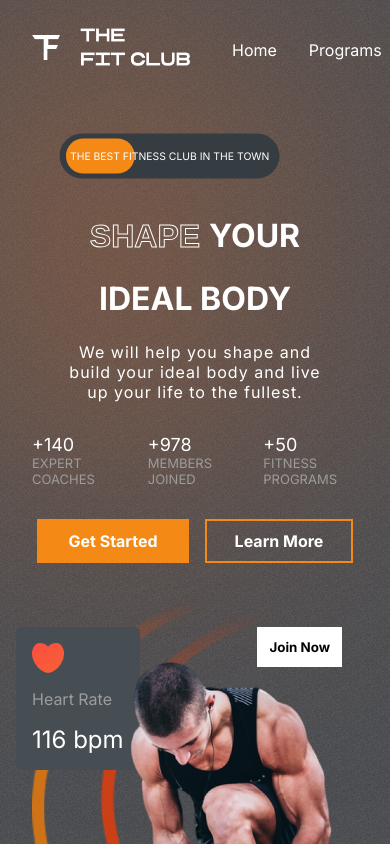
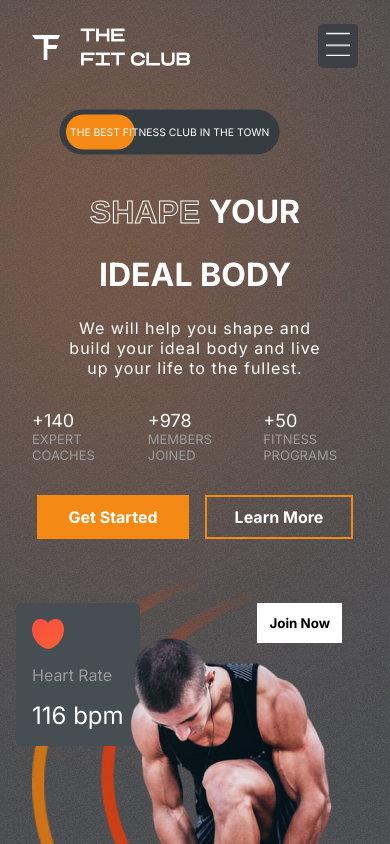
Before and after one commit to AnnaKuliga/react-responsive-gym-app, a React (Create React App) app: page / in a window 390 px wide. Shown: the top 844 px of the page. Built offline with nearby package versions, Linux system fonts and the light colour scheme.

Commit message:
added scrolling and changed the menu into the responsive burger

```diff
--- a/package.json
+++ b/package.json
@@ -11,6 +11,7 @@
     "react": "^18.2.0",
     "react-dom": "^18.2.0",
     "react-scripts": "5.0.1",
+    "react-scroll": "^1.8.9",
     "web-vitals": "^2.1.4"
   },
   "scripts": {
--- a/src/components/Header.css
+++ b/src/components/Header.css
@@ -17,3 +17,15 @@
   cursor: pointer;
   color: var(--orange);
 }
+@media screen and (max-width: 768px) {
+  .header > :nth-child(2) {
+    position: fixed;
+    right: 2rem;
+    z-index: 99;
+  }
+  .header-menu {
+    flex-direction: column;
+    background-color: var(--appColor);
+    padding: 2rem;
+  }
+}
--- a/src/components/Header.jsx
+++ b/src/components/Header.jsx
@@ -1,18 +1,86 @@
-import React from "react";
+import React, { useState } from "react";
 import "./Header.css";
 import Logo from "../assets/logo.png";
+import Bars from "../assets/bars.png";
+import { Link } from "react-scroll";
 
 const Header = () => {
+  const mobile = window.innerWidth <= 768 ? true : false;
+  const [menuOpened, setMenuOpened] = useState(false);
   return (
     <div className="header">
       <img src={Logo} alt="" className="logo" />
-      <ul className="header-menu">
-        <li>Home</li>
-        <li>Programs</li>
-        <li>Why us</li>
-        <li>Plans</li>
-        <li>Testimonials</li>
-      </ul>
+      {menuOpened === false && mobile === true ? (
+        <div
+          style={{
+            backgroundColor: "var(--appColor)",
+            padding: "0.5rem",
+            borderRadius: "5px",
+          }}
+          onClick={() => setMenuOpened(true)}
+        >
+          <img
+            src={Bars}
+            alt=""
+            style={{ width: "1.5rem", height: "1.5rem" }}
+          />
+        </div>
+      ) : (
+        <ul className="header-menu">
+          <li>
+            {" "}
+            <Link
+              onClick={() => setMenuOpened(false)}
+              activeClass="active"
+              to="home"
+              span={true}
+              smooth={true}
+            >
+              Home
+            </Link>
+          </li>
+          <li>
+            <Link
+              onClick={() => setMenuOpened(false)}
+              to="programs"
+              span={true}
+              smooth={true}
+            >
+              Programs
+            </Link>
+          </li>
+          <li>
+            <Link
+              onClick={() => setMenuOpened(false)}
+              to="reasons"
+              span={true}
+              smooth={true}
+            >
+              Why us
+            </Link>
+          </li>
+          <li>
+            <Link
+              onClick={() => setMenuOpened(false)}
+              to="plans"
+              span={true}
+              smooth={true}
+            >
+              Plans
+            </Link>
+          </li>
+          <li>
+            <Link
+              onClick={() => setMenuOpened(false)}
+              to="Testimonials"
+              span={true}
+              smooth={true}
+            >
+              Testimonials
+            </Link>
+          </li>
+        </ul>
+      )}
     </div>
   );
 };
--- a/src/components/Hero.jsx
+++ b/src/components/Hero.jsx
@@ -11,7 +11,7 @@ const Hero = () => {
   const transition = { type: "spring", duration: 3 };
   const mobile = window.innerWidth <= 768 ? true : false;
   return (
-    <div className="hero">
+    <div className="hero" id="home">
       <div className="blur hero-blur"></div>
       <div className="left-h">
         <Header />
--- a/src/components/Plans.jsx
+++ b/src/components/Plans.jsx
@@ -4,7 +4,7 @@ import { plansData } from "../data/plansData";
 import whiteTick from "../assets/whiteTick.png";
 const Plans = () => {
   return (
-    <div className="Plans">
+    <div className="Plans" id="plans">
       <div className="plans-container">
         <div className="blur plans-blur-1"></div>
         <div className="blur plans-blur-2"></div>
```
Also changed, not shown: 1 other file (tests, documents, lock files or other folders).
